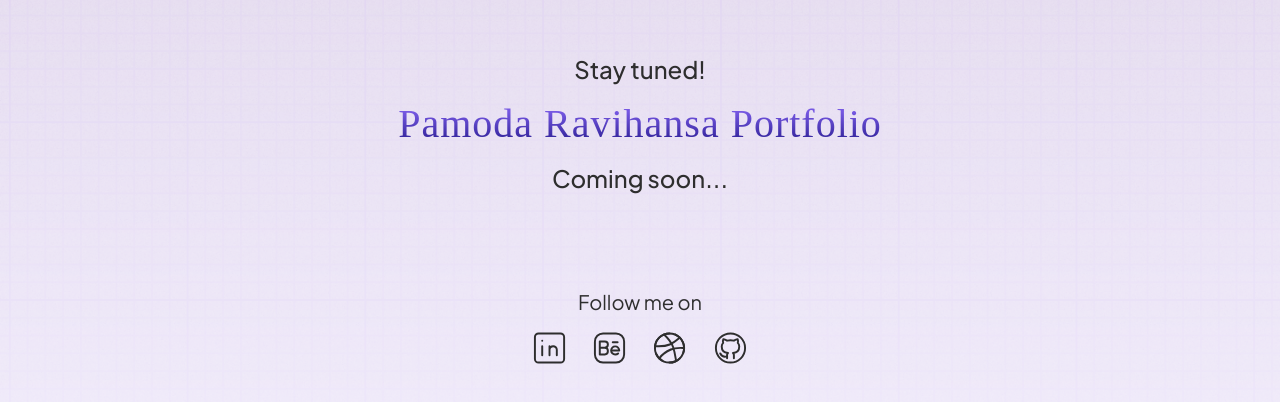
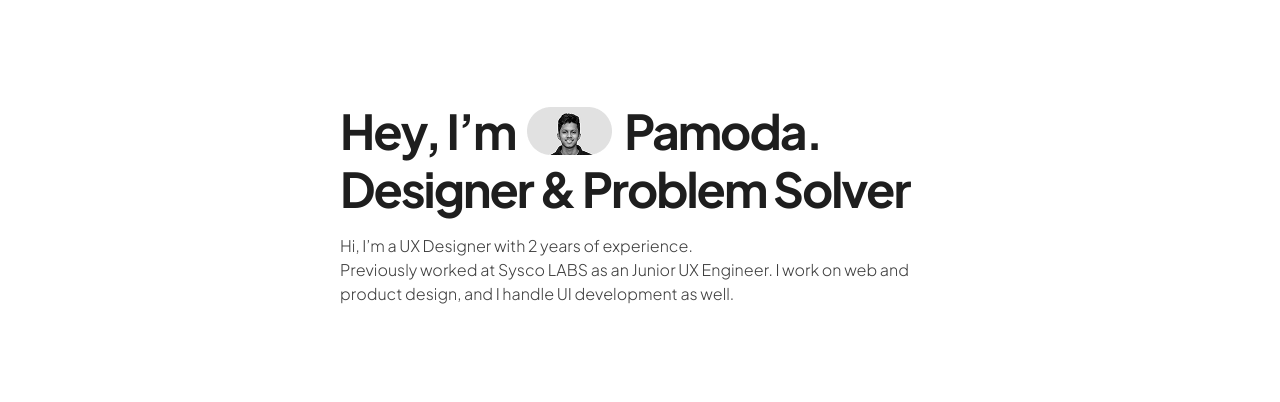
Before and after one commit to pamodaravihansa/pamoda.github.io, a plain HTML site: page index.html in a window 1280 px wide. Shown: the part 188-590 px from the top of the page. Drawn offline with Linux system fonts and the light colour scheme; a web font is replaced by a local one.

```diff
--- a/css/style.css
+++ b/css/style.css
@@ -13,8 +13,7 @@ html {
 body {
     padding: 0;
     margin: 0;
-    background-image: url(../assets/images/bg_stacked.png);
-    background-repeat: no-repeat;
+    background-color: white;
     background-position: center;
     background-attachment: fixed;
     background-size: cover;
@@ -30,67 +29,36 @@ body {
     height: 100vh;
 }
 
-.main-text-section {
-    display: flex;
-    flex-direction: column;
-    gap: 1rem;
-    margin-left: 2rem;
-    margin-right: 2rem;
+.hero-section {
+    width: 600px;
 }
 
-.normal-text {
-    color: #2E2E2E;
-    text-align: center;
-    font-family: "Plus Jakarta Sans";
-    font-size: 1.5rem;
-    font-style: normal;
-    font-weight: 500;
-    line-height: normal;
-    margin: 0;
+.line1 {
+    display: flex;
+    gap: 12px;
+    align-items: center;
 }
 
-.title-text {
-    font-family: "Clash Display";
-    font-size: 2.5rem;
-    font-style: normal;
-    font-weight: 500;
-    line-height: normal;
-    letter-spacing: 0.0625rem;
-    margin: 0;
-    text-align: center;
-
-    background: linear-gradient(180deg, #7658E2 25%, #23188B 100%);
-    background-clip: text;
-    -webkit-background-clip: text;
-    -webkit-text-fill-color: transparent;
+img {
+    height: 48px;
+    width: 85px;
 }
 
-
-.socials-section {
-    display: flex;
-    flex-direction: column;
-    gap: 1rem;
+h1 {
+    font-family: Plus Jakarta Sans;
+    font-size: 3rem;
+    font-weight: 700;
+    line-height: 120%;
+    letter-spacing: -2px !important;
+    margin: 0;
+    color: #1e1e1e;
 }
 
-.socials-title {
-    color: #2E2E2E;
-    text-align: center;
-    font-family: "Plus Jakarta Sans";
-    font-size: 1.25rem;
-    font-style: normal;
-    font-weight: 400;
-    line-height: normal;
-    padding: 0;
-    margin: 0;
+p {
+    font-size: 16px;
+    font-family: Plus Jakarta Sans;
+    line-height: 150%;
+    font-weight: 300;
+    letter-spacing: 0px ;
+    color: #3E3E3E;
 }
-
-.social-icon-set {
-    display: flex;
-    gap: 1.5rem;
-}
-
-.social-icon-set img {
-    width: 2.25rem;
-    height: 2.25rem;
-    cursor: pointer;
-}
--- a/index.html
+++ b/index.html
@@ -38,27 +38,27 @@
 </head>
 
 <body>
+
     <div class="bg-section">
-
-        <div class="main-text-section">
-            <p class="normal-text">Stay tuned!</p>
-            <p class="title-text">Pamoda Ravihansa Portfolio</p>
-            <p class="normal-text">Coming soon...</p>
-        </div>
-
-        <div class="socials-section">
-            <p class="socials-title">Follow me on</p>
-            <div class="social-icon-set">
-                <a href="https://www.linkedin.com/in/pamoda-ravihansa/" target=”_blank><img
-                        src="assets/icons/linkedin.svg" /> </a>
-                <a href="https://www.behance.net/pamodaravihansa" target=”_blank><img
-                        src="assets/icons/behance.svg" /></a>
-                <a href="https://dribbble.com/pamodaravihansa" target=”_blank><img src="assets/icons/dribble.svg" /></a>
-                <a href="https://github.com/pamodaravihansa" target=”_blank><img src="assets/icons/github.svg" /></a>
+        <div class="hero-section">
+            <div class="hero-main-text">
+                <div class="line1">
+                    <h1 class=>Hey, I’m</h1>
+                    <img src="./assets/images/hero_image.png">
+                    <h1 class=>Pamoda.</h1>
+                </div>
+                <div class="line2">
+                    <h1>Designer & Problem Solver</h1>
+                </div>
+            </div>
+            <div class="description-text">
+                <p>Hi, I’m a UX Designer with 2 years of experience. <br>
+                    Previously worked at Sysco LABS as an Junior UX Engineer. I work on web and product design, and I
+                    handle UI development as well.</p>
             </div>
         </div>
+    </div>
 
-    </div>
 </body>
 
 </html>
```
Also changed, not shown: assets/icons/behance.svg (deleted), assets/icons/dribble.svg (deleted), assets/icons/github.svg (deleted), assets/icons/linkedin.svg (deleted), assets/images/bg_stacked.png (deleted), assets/images/favicon.png (deleted), assets/images/hero_image.png (added), 3 other files.
